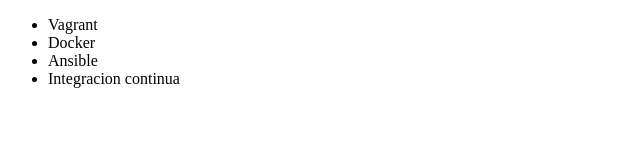
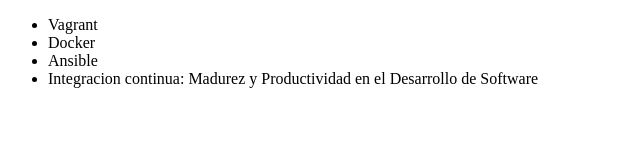
Before and after one commit to bereley27/prueba-git, a plain HTML site: page index.html in a window 1280 px wide. Shown: the whole page, without its empty margins (0-640 px from the left). Drawn offline with Linux system fonts and the light colour scheme.

Commit message:
colocando titulo

```diff
--- a/index.html
+++ b/index.html
@@ -2,14 +2,14 @@
 <html lang = "en">
 <head>
      <meta charset = "UTF-8">
-     <title> Cursos de Alura </title>
+     <title> Cursos de Dev0ps  Alura </title>
 </head>
 <body>
      <ul>
          <li> Vagrant </li>
          <li> Docker </li>
          <li> Ansible </li>
-         <li> Integracion continua </li>
+         <li> Integracion continua: Madurez y Productividad en el Desarrollo de Software</li>
      </ul>
 </body>
 </html>
```
